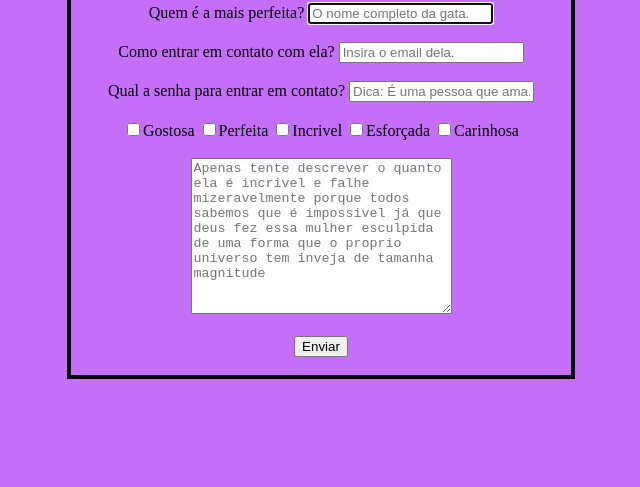
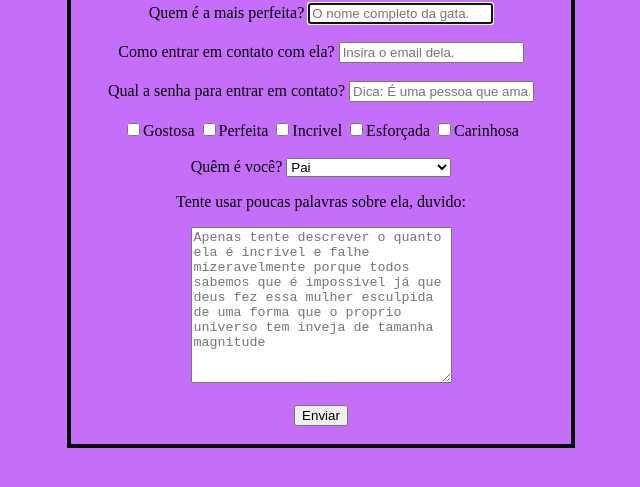
Before and after one commit to isaacmacedof/trybe-exercicios, a plain HTML site: page fundamentos/bloco-6/index.html in a window 1280 px wide. Shown: the part 207-694 px from the top of the page, without its empty margins (257-897 px from the left). Drawn offline with Linux system fonts and the light colour scheme.

Commit message:
feat: :sparkles: A new box inline

```diff
--- a/fundamentos/bloco-6/index.html
+++ b/fundamentos/bloco-6/index.html
@@ -51,6 +51,17 @@
 
       <label for="car"><input type="checkbox" name="caracteristicas" id="car">Carinhosa </label>
       <br><br>
+      <label for="">Quêm é você? <select name="" id="">
+        <option value="dad">Pai</option>
+        <option value="ana">Mãe</option>
+        <option value="ado">Irmã</option>
+        <option value="sob">Sobrinho</option>
+        <option value="irm">Irmão</option>
+        <option value="nam">Amor da vida dela Isaac</option>
+        <option value="amg">Amiga(o)</option>
+      </select></label>
+      <br>
+      <p>Tente usar poucas palavras sobre ela, duvido:</p>
 
       <textarea name="" required placeholder="Apenas tente descrever o quanto ela é incrivel e falhe mizeravelmente porque todos sabemos que é impossivel já que deus fez essa mulher esculpida de uma forma que o proprio universo tem inveja de tamanha magnitude" id="" cols="30" rows="10"></textarea> <br><br>
 
```
